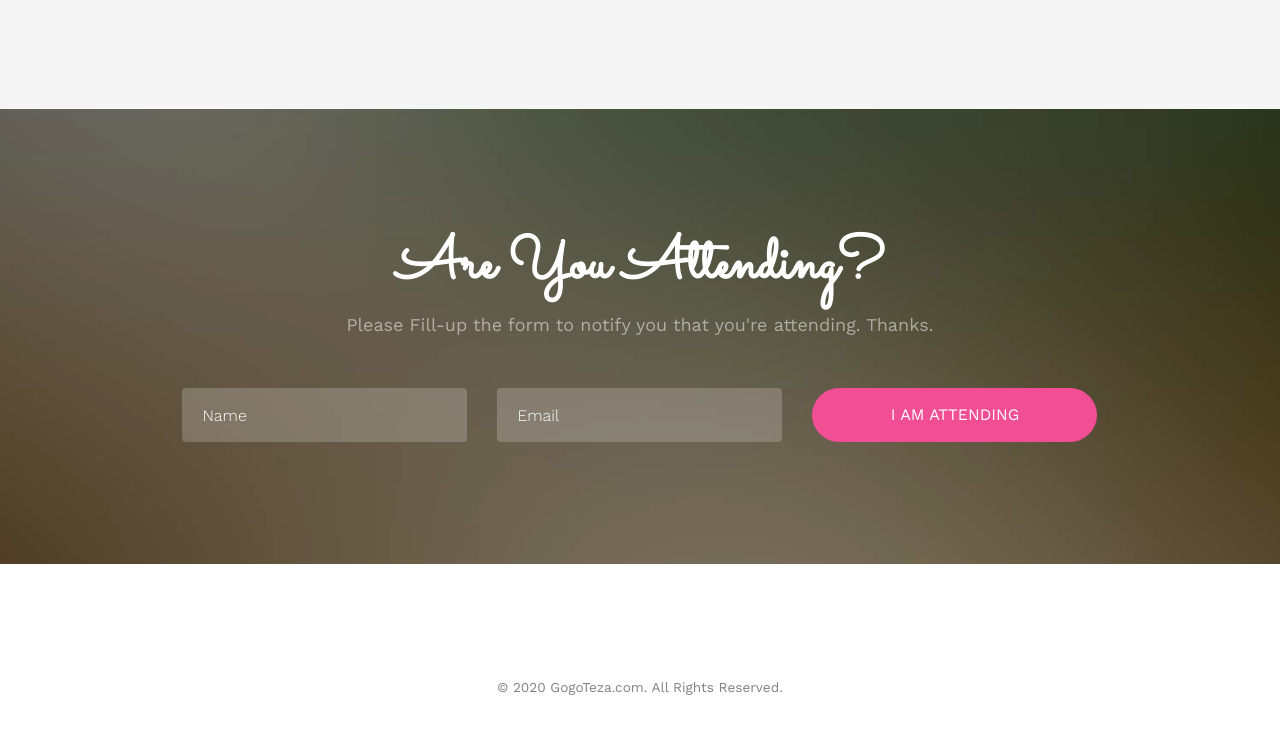
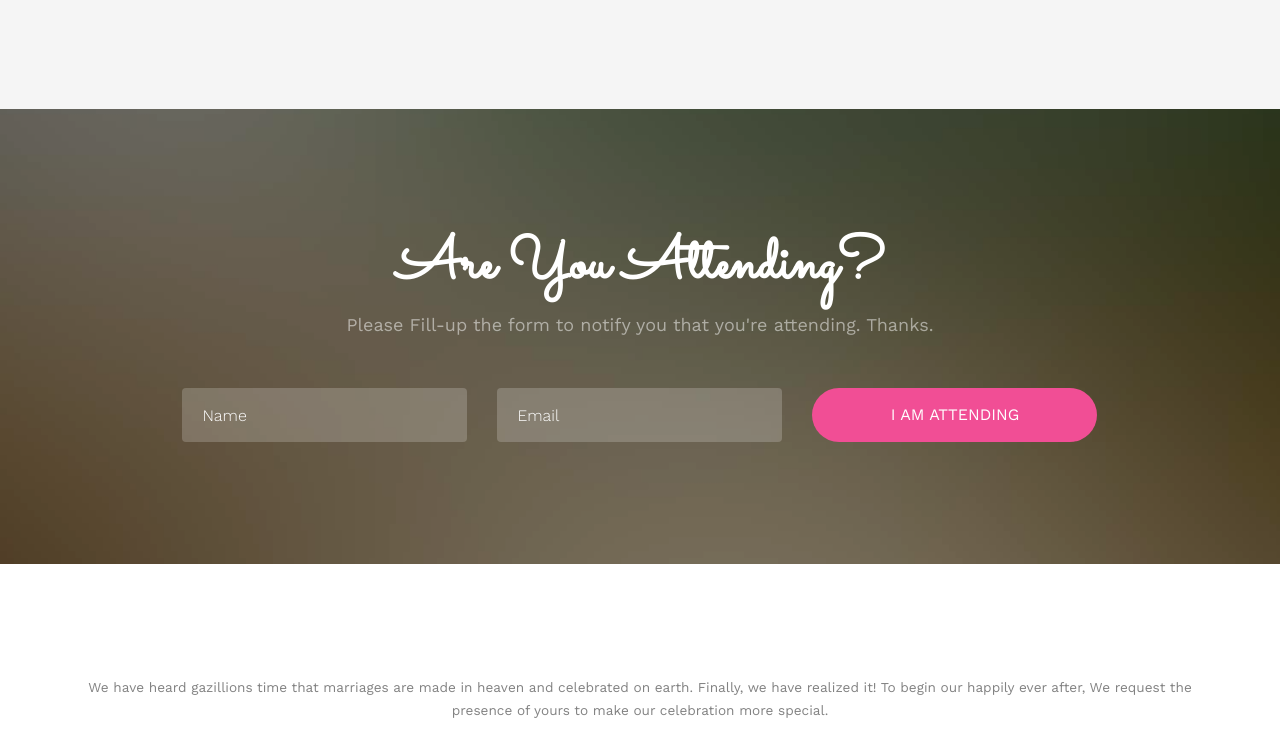
Before and after one commit to NeeteshWedsPrachi/neeteshwedsprachi.github.io, a plain HTML site: page index.html in a window 1280 px wide. Shown: the part 5355-6111 px from the top of the page. Drawn offline with nearby package versions, Linux system fonts and the light colour scheme; files whose address does not match are found by name.

Commit message:
Update index.html

```diff
--- a/index.html
+++ b/index.html
@@ -6,9 +6,9 @@
 	<head>
 	<meta charset="utf-8">
 	<meta http-equiv="X-UA-Compatible" content="IE=edge">
-	<title>Wedding &mdash; Neetesh &amp; Prachi</title>
+	<title>Wedding Invitation &mdash; Neetesh weds Prachi</title>
 	<meta name="viewport" content="width=device-width, initial-scale=1">
-	<meta name="description" content="Neetesh and Prachi's wedding website" />
+	<meta name="description" content="We have heard gazillions time that marriages are made in heaven and celebrated on earth. Finally, we have realized it! To begin our happily ever after, We request the presence of yours to make our celebration more special." />
 	<meta name="keywords" content="Neetesh, Prachi, Neetesh and Prachi's Wedding, Prachi and Neetesh's Wedding" />
 	<meta name="author" content="Neetesh and Prachi" />
 
@@ -328,7 +328,7 @@
 			<div class="row copyright">
 				<div class="col-md-12 text-center">
 					<p>
-						<small class="block">&copy; 2020 GogoTeza.com. All Rights Reserved.</small>
+						<small class="block">We have heard gazillions time that marriages are made in heaven and celebrated on earth. Finally, we have realized it! To begin our happily ever after, We request the presence of yours to make our celebration more special.</small>
 					</p>
 				</div>
 			</div>
```
